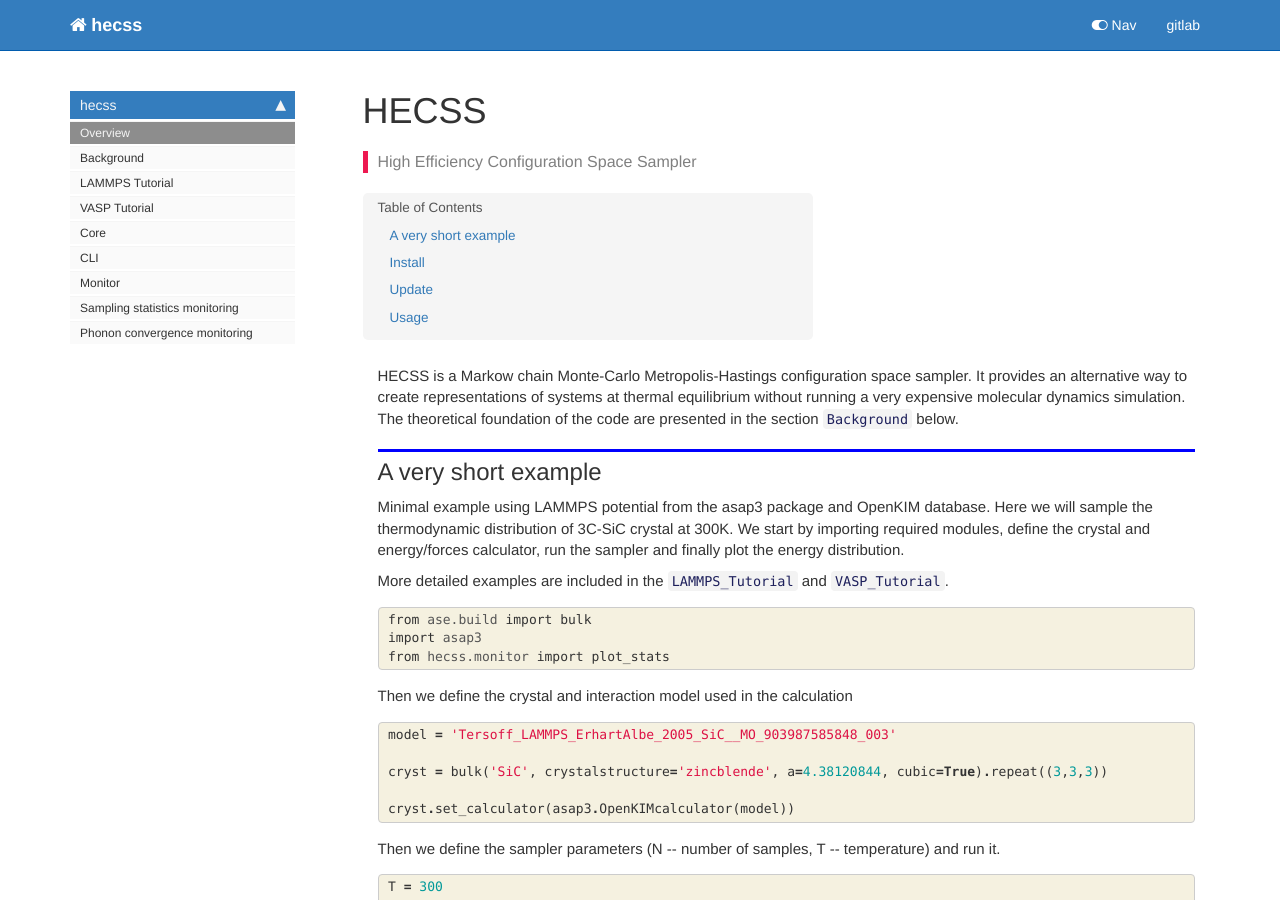
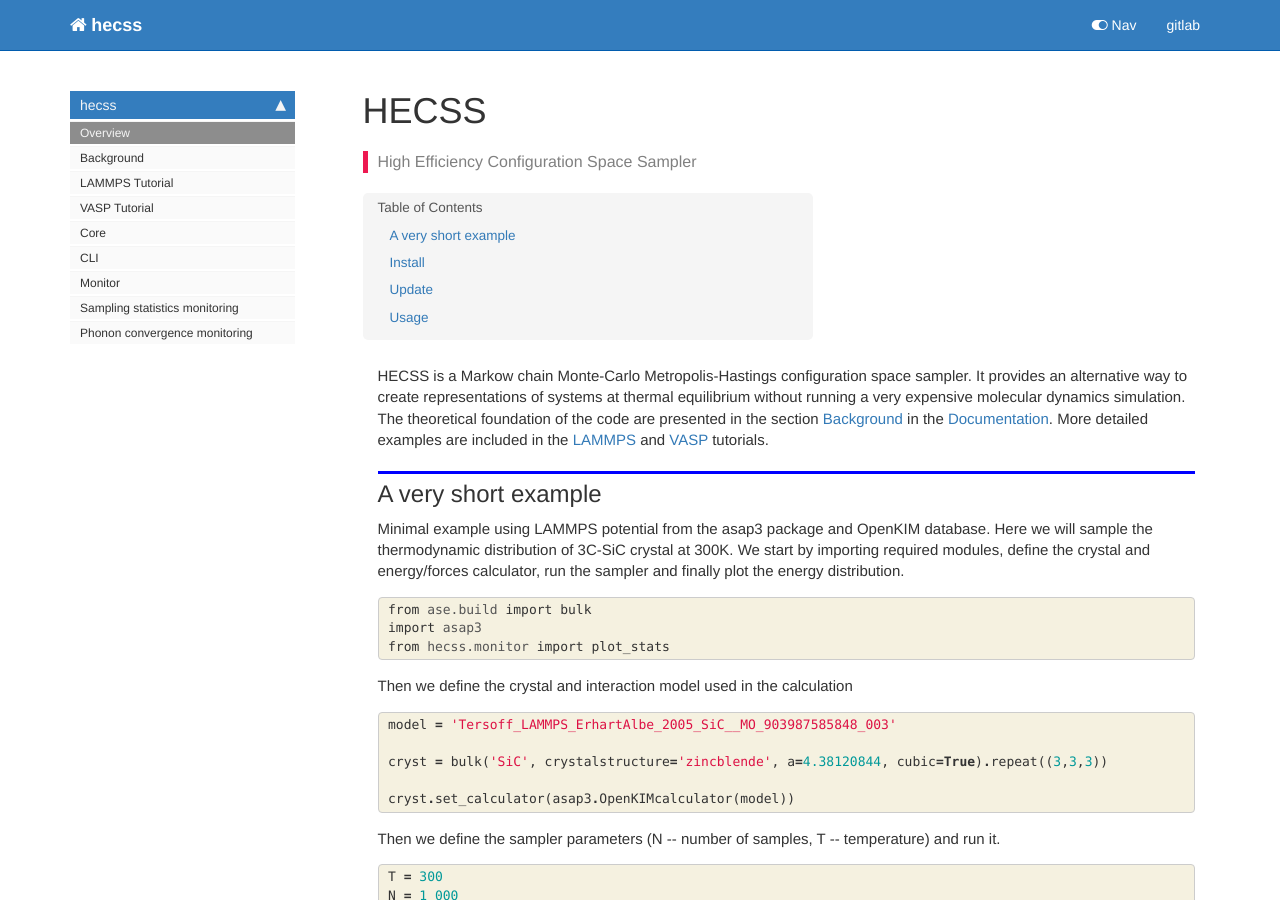
Before and after one commit to jochym/hecss, a Jekyll site: the page built from docs/index.html, in a window 1280 px wide and 900 px high. Built offline with Jekyll 4.4.1, drawn with Linux system fonts in a browser that asks for light colours; nearby versions of some CDN libraries; comment, search, counter and statistics services are not loaded.

Commit message:
Documentation links

```diff
--- a/docs/index.html
+++ b/docs/index.html
@@ -30,7 +30,7 @@ nb_path: "index.ipynb"
 
 <div class="cell border-box-sizing text_cell rendered"><div class="inner_cell">
 <div class="text_cell_render border-box-sizing rendered_html">
-<p>HECSS is a Markow chain Monte-Carlo Metropolis-Hastings configuration space sampler. It provides an alternative way to create representations of systems at thermal equilibrium without running a very expensive molecular dynamics simulation. The theoretical foundation of the code are presented in the section <code>Background</code> below.</p>
+<p>HECSS is a Markow chain Monte-Carlo Metropolis-Hastings configuration space sampler. It provides an alternative way to create representations of systems at thermal equilibrium without running a very expensive molecular dynamics simulation. The theoretical foundation of the code are presented in the section <a href="https://jochym.gitlab.io/hecss/Background">Background</a> in the <a href="https://jochym.gitlab.io/hecss/">Documentation</a>. More detailed examples are included in the <a href="https://jochym.gitlab.io/hecss/LAMMPS_Tutorial">LAMMPS</a> and <a href="https://jochym.gitlab.io/hecss/VASP_Tutorial">VASP</a> tutorials.</p>
 
 </div>
 </div>
@@ -44,7 +44,6 @@ nb_path: "index.ipynb"
 <div class="cell border-box-sizing text_cell rendered"><div class="inner_cell">
 <div class="text_cell_render border-box-sizing rendered_html">
 <p>Minimal example using LAMMPS potential from the asap3 package and OpenKIM database. Here we will sample the thermodynamic distribution of 3C-SiC crystal at 300K. We start by importing required modules, define the crystal and energy/forces calculator, run the sampler and finally plot the energy distribution.</p>
-<p>More detailed examples are included in the <code>LAMMPS_Tutorial</code> and <code>VASP_Tutorial</code>.</p>
 
 </div>
 </div>
```
Also changed, not shown: README.md, 1 other file.
